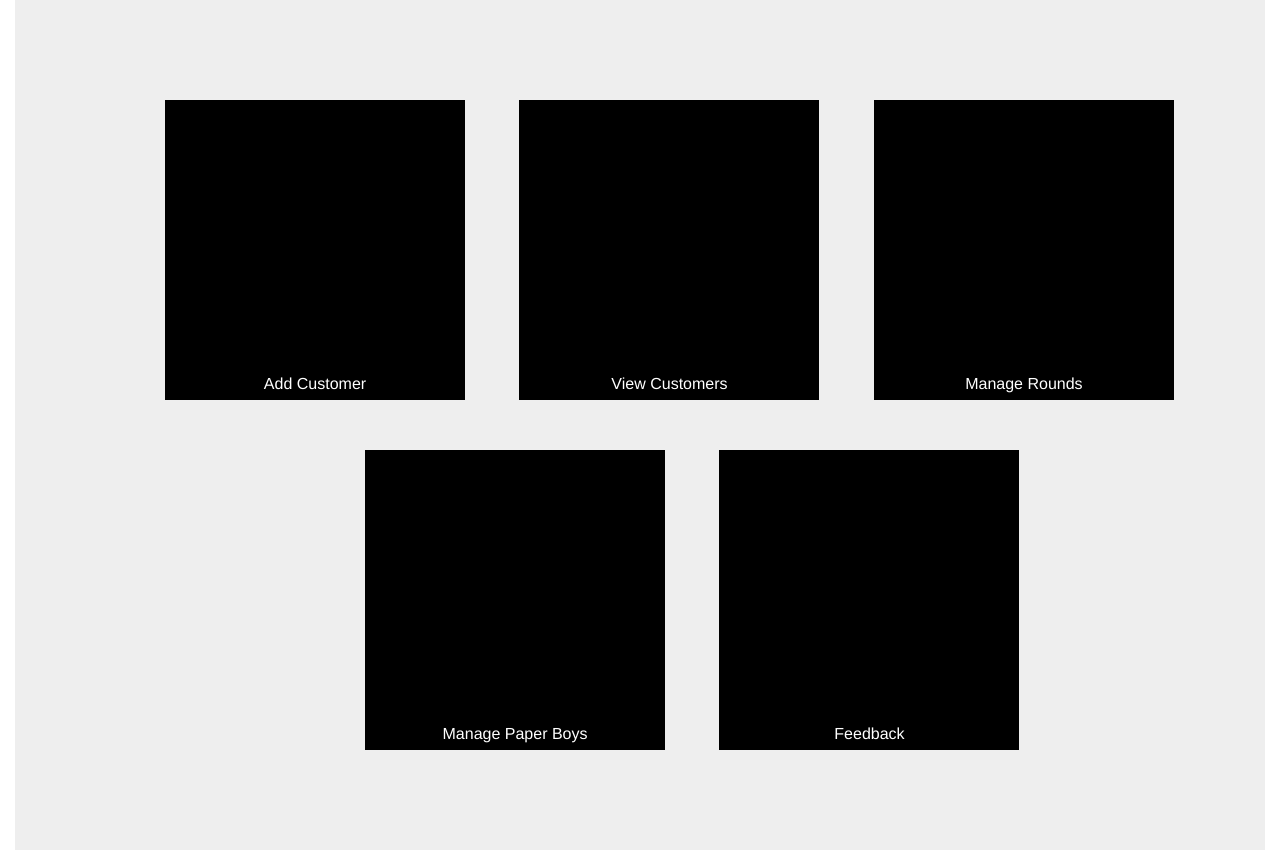
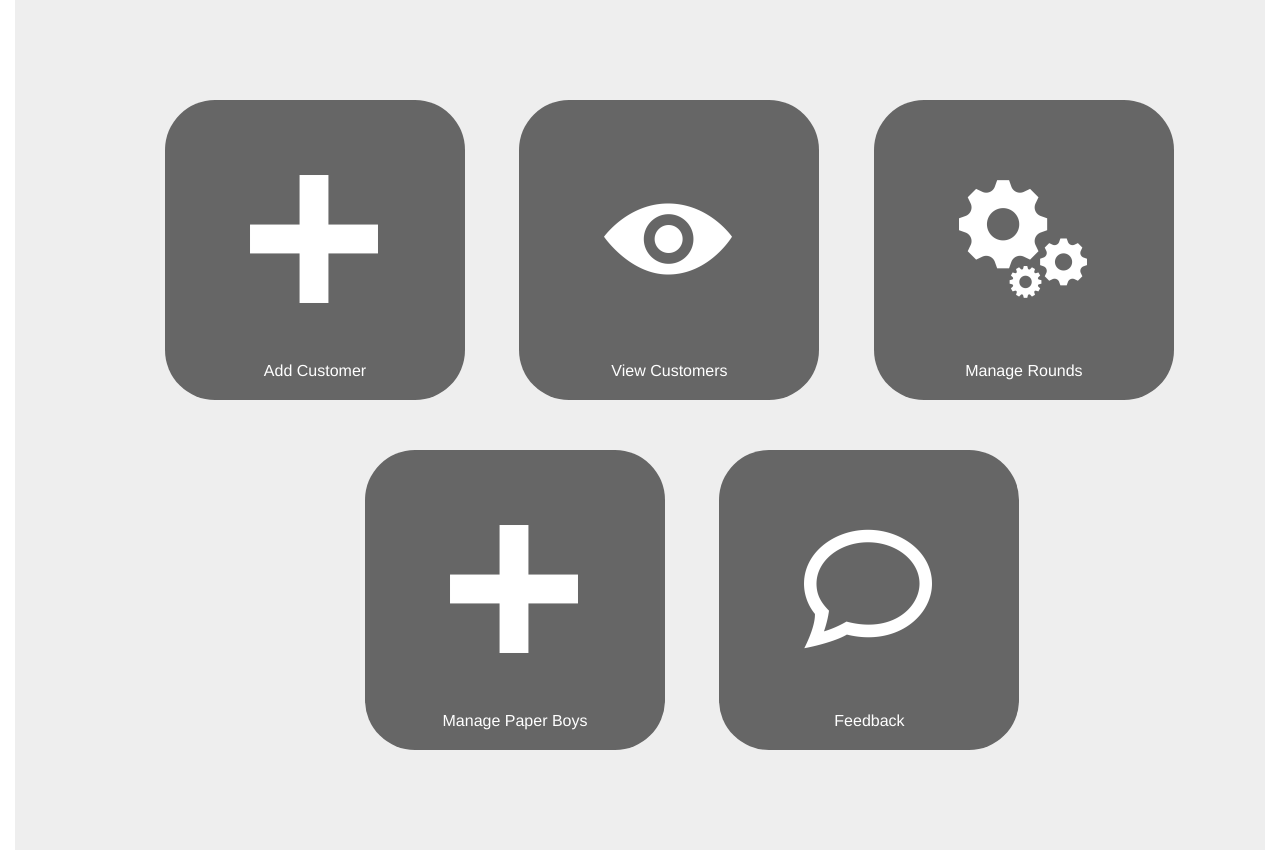
Before and after one commit to ejdigby/YRS, a PHP site: page / in a window 1280 px wide. Shown: the part 60-910 px from the top of the page. Run offline with PHP 8.4, Linux system fonts and the light colour scheme.

Commit message:
Icons Added

```diff
--- a/Paper/public_html/css/style.css
+++ b/Paper/public_html/css/style.css
@@ -39,7 +39,8 @@ header h1{
 	height: 300px;
 	width: 300px;
 	margin-left: 50px;
-	background-color: #000;
+	background-color: #666666;
+	border-radius:50px;
 	}
 #row{
 	display: inline-block;
@@ -62,7 +63,7 @@ header h1{
 	height: 20px;
 	margin-top: auto;
 	margin-bottom: auto;
-	padding-top: 275px;
+	margin-top: 55px;
 }
 a{
 	color:#fff;
@@ -72,3 +73,11 @@ a:hover{
 	text-decoration: underline;
 	opacity: 0.4;
 }
+#box img{
+	width: 128px;
+	margin-left: auto;
+	margin-right:auto;
+	text-align: center;
+	padding-left: 85px;
+	padding-top: 75px;
+}
--- a/Paper/public_html/index.html
+++ b/Paper/public_html/index.html
@@ -18,20 +18,25 @@
 		<div id="content">
 			<div id="row">
 				<div id="box">
+					<img src="images/plus.png">
 					<p><a href="">Add Customer</a></p>
 				</div>
 				<div id="box">
+					<img src="images/eye.png">
 					<p><a href="">View Customers</a></p>
 				</div>
 				<div id="box">
+					<img src="images/gear.png">
 					<p><a href="">Manage Rounds</a></p>
 				</div>
 			</div>
 			<div id="row1">
 				<div id="box">
+					<img src="images/plus.png">
 					<p><a href="">Manage Paper Boys</a></p>
 				</div>
 				<div id="box">
+					<img src="images/message.png">
 					<p><a href="">Feedback</a></p>
 				</div>
 			</div>
```
Also changed, not shown: Paper/public_html/images/eye.png (added), Paper/public_html/images/gear.png (added), Paper/public_html/images/message.png (added), Paper/public_html/images/plus.png (added), Paper/public_html/images/search.png (added), 2 other files.
